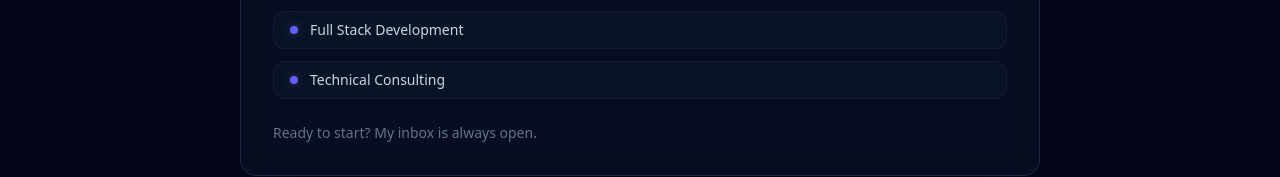
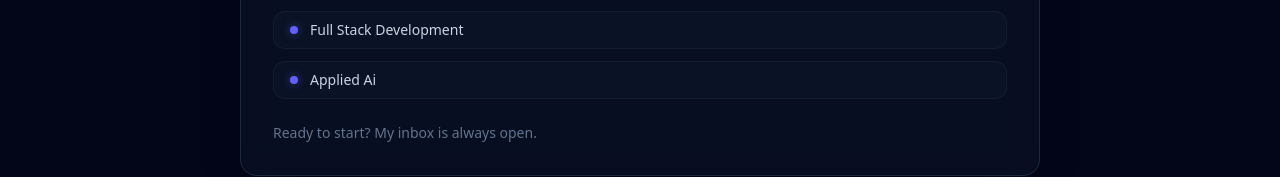
Before and after one commit to ashwani1122/my-work, a React (Vite) app: page / in a window 1280 px wide. Shown: the part 2919-3096 px from the top of the page. Built offline with nearby package versions, Linux system fonts and the light colour scheme.

Commit message:
added PLIEDai

```diff
--- a/src/component/moving-border.tsx
+++ b/src/component/moving-border.tsx
@@ -385,7 +385,7 @@ const MovingBorderComplete: React.FC = () => {
         "Frontend Development",
         "Backend Development",
         "Full Stack Development",
-        "Technical Consulting",
+        "Applied Ai",
       ].map((item) => (
         <li
           key={item}
```
